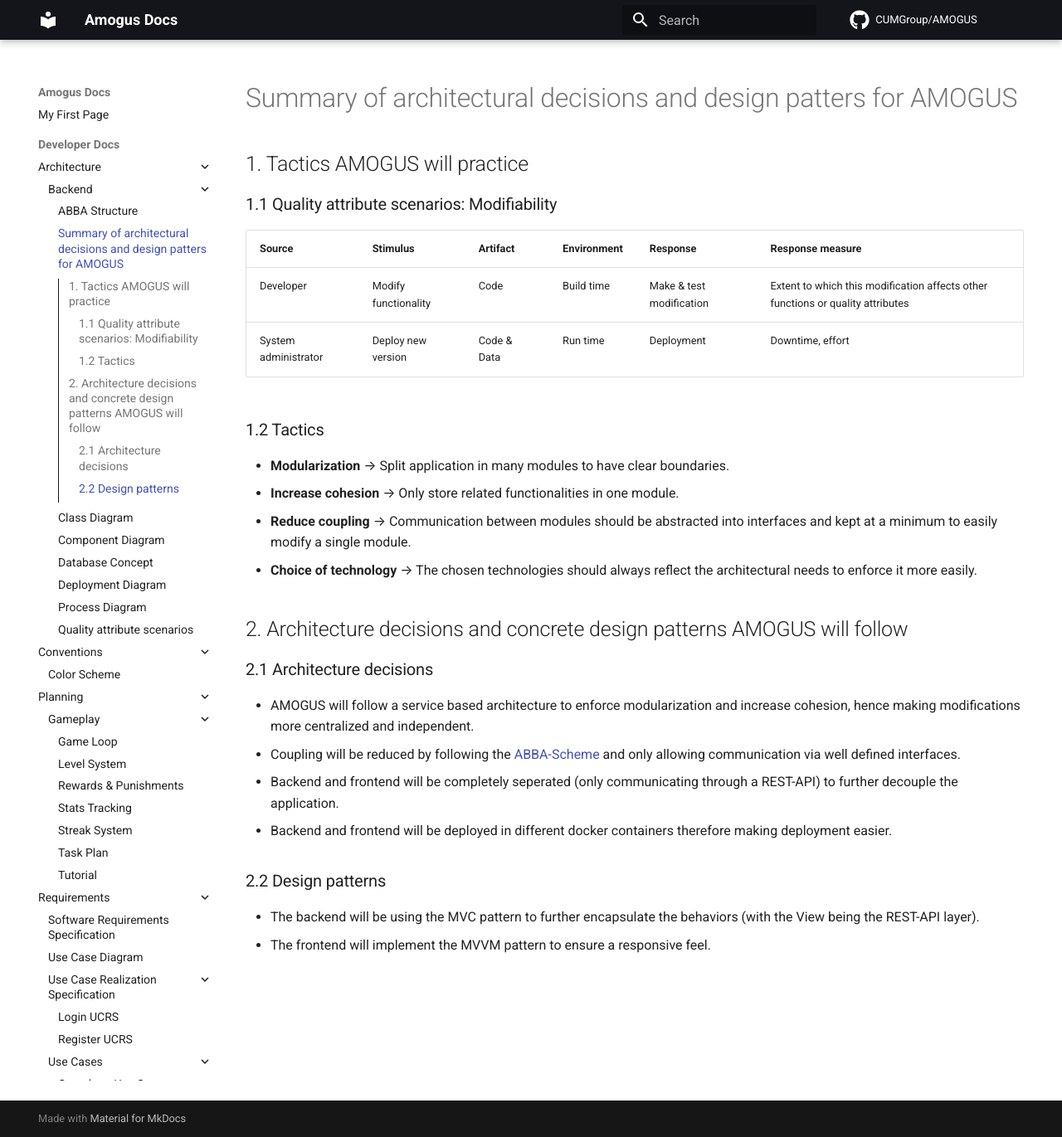
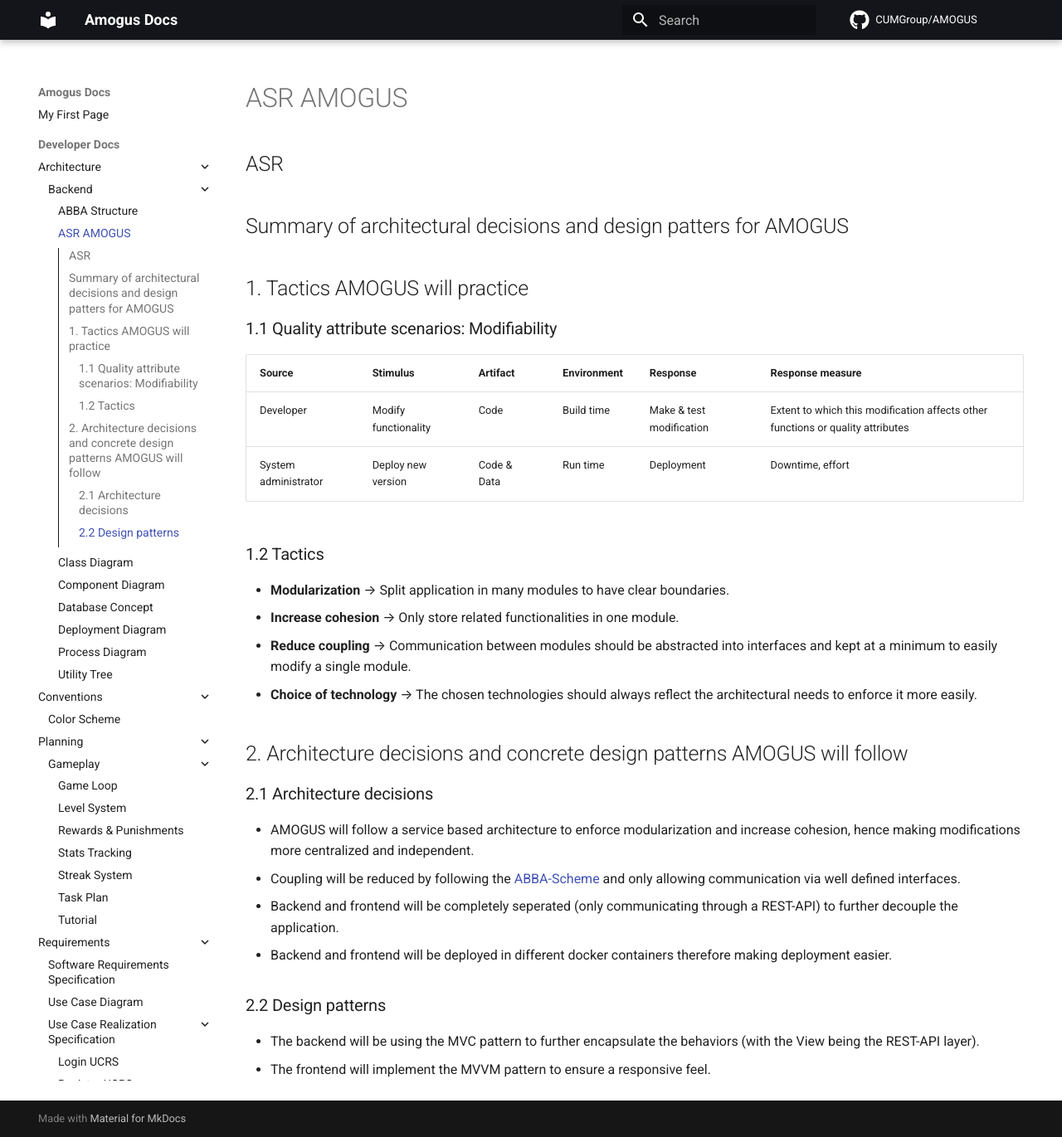
Before and after one commit to CUMGroup/AMOGUS, an MkDocs documentation site: the page built from docs/Developer Docs/Architecture/Backend/ASR-AMOGUS.md, in a window 1280 px wide and 1371 px high. Shown: the whole window at 83% size. Built offline with MkDocs 1.6.1 and Material for MkDocs 9.7.7, drawn with Linux system fonts in a browser that asks for light colours; comment, search, counter and statistics services are not loaded.

Commit message:
Updated titles

```diff
--- a/docs/Developer Docs/Architecture/Backend/ASR-AMOGUS.md
+++ b/docs/Developer Docs/Architecture/Backend/ASR-AMOGUS.md
@@ -1,4 +1,5 @@
-# Summary of architectural decisions and design patters for AMOGUS
+## ASR
+## Summary of architectural decisions and design patters for AMOGUS
 
 ## 1. Tactics AMOGUS will practice
 
--- a/docs/Developer Docs/Architecture/Backend/Utility-Tree.md
+++ b/docs/Developer Docs/Architecture/Backend/Utility-Tree.md
@@ -1,4 +1,5 @@
-# Quality attribute scenarios
+# Utility Tree
+## Quality attribute scenarios
 
 | Quality attribute | Source               | Stimulus             | Artifact    | Environment     | Response                       | Response measure                                                                |
 | ----------------- | -------------------- | -------------------- | ----------- | --------------- | ------------------------------ | ------------------------------------------------------------------------------- |
```
